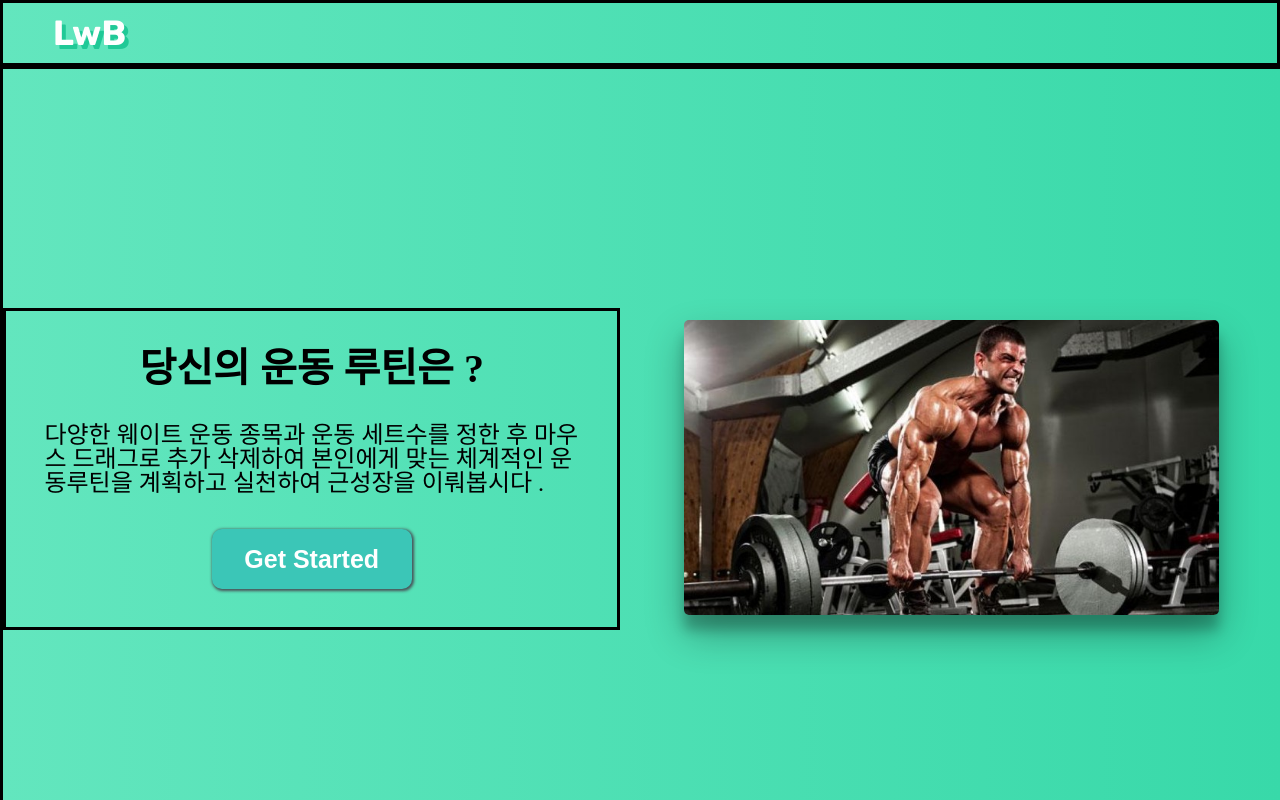
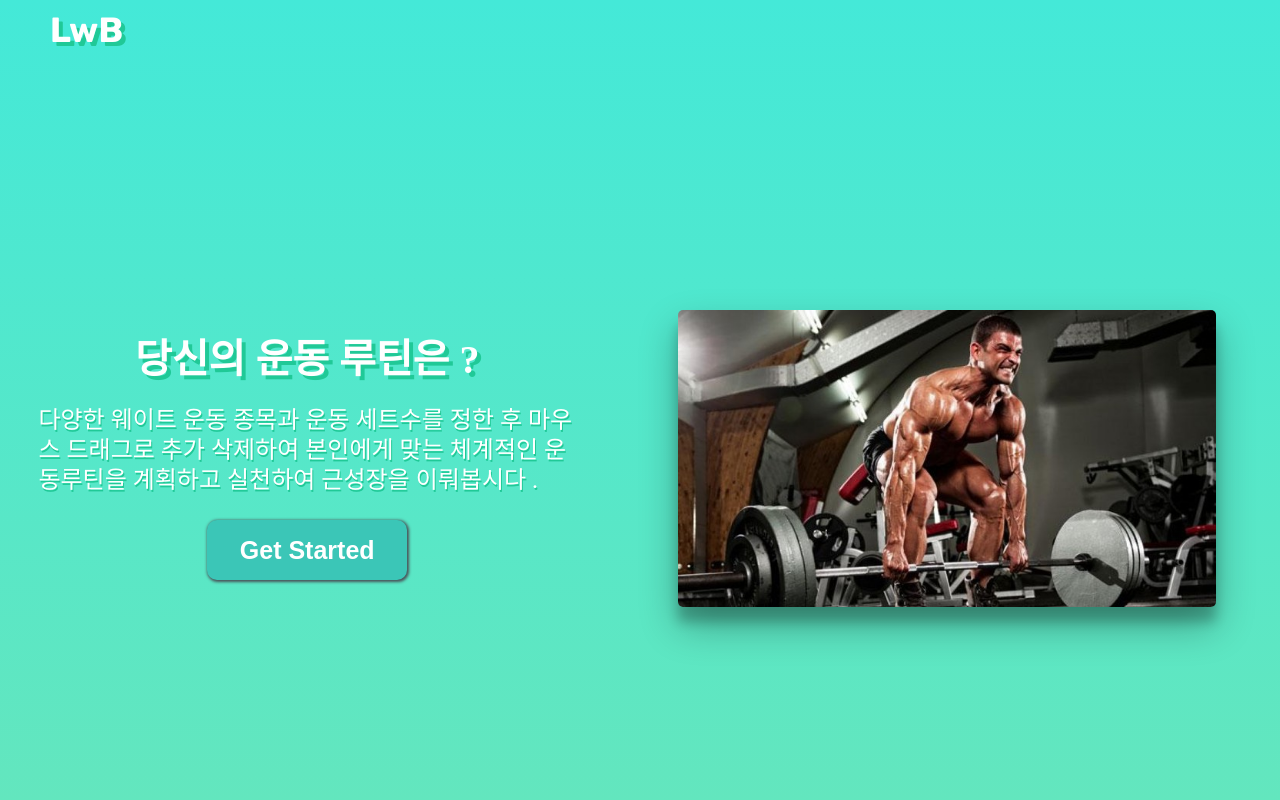
Before and after one commit to dwhddnjs/LwB_react-dnd, a React (Create React App) app: page / in a window 1280 px wide. Built offline with nearby package versions, Linux system fonts and the light colour scheme.

Commit message:
almost finished homePage styling scss

```diff
--- a/src/components/HomePage/HomePage.scss
+++ b/src/components/HomePage/HomePage.scss
@@ -1,12 +1,13 @@
 body {
-  background: linear-gradient(to right, #63e6be, #38d9a9);
+  background: linear-gradient(to top, #63e6be, #44e9d8);
   width: 100vw;
   height: 100vh;
   overflow: hidden;
 }
 
+// 38d9a9
+
 section {
-  border: solid;
   height: 100%;
   width: 100%;
   display: flex;
@@ -18,15 +19,20 @@ section {
     justify-content: space-between;
     flex-direction: column;
     padding: 3%;
-    border: solid;
+
     height: 30%;
     flex: 1;
     h3 {
       font-size: 40px;
       font-weight: bold;
+      color: #fff;
+      text-shadow: 4px 4px 0px #20c997;
     }
     p {
       font-size: 24px;
+      color: #fff;
+      text-shadow: 1px 2px 0px #20c997;
+      line-height: 30px;
     }
 
     button {
@@ -41,6 +47,7 @@ section {
       box-sizing: border-box;
       box-shadow: 1px 1px 3px 1px #495057;
       border-radius: 10px;
+
       &:hover {
         background: #3ed3c4;
       }
--- a/src/components/UI/Header.scss
+++ b/src/components/UI/Header.scss
@@ -2,7 +2,6 @@
   display: flex;
   align-items: center;
   height: 60px;
-  border: solid;
 
   .home-title {
     margin-left: 50px;
```
